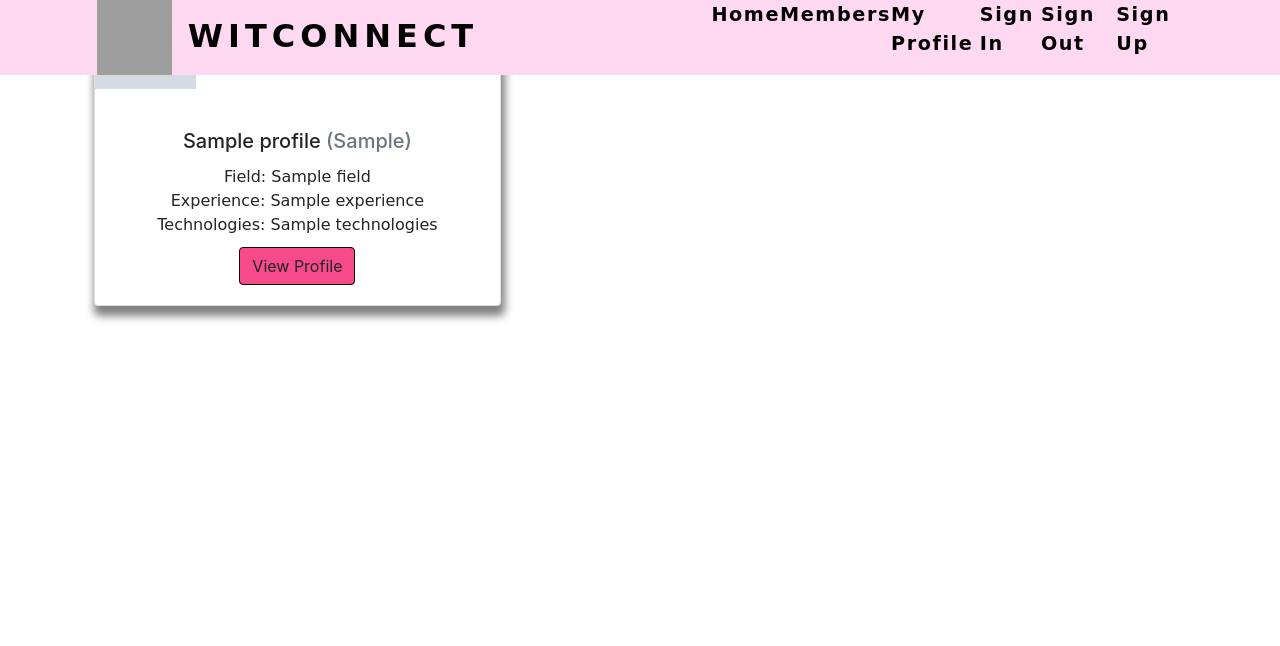
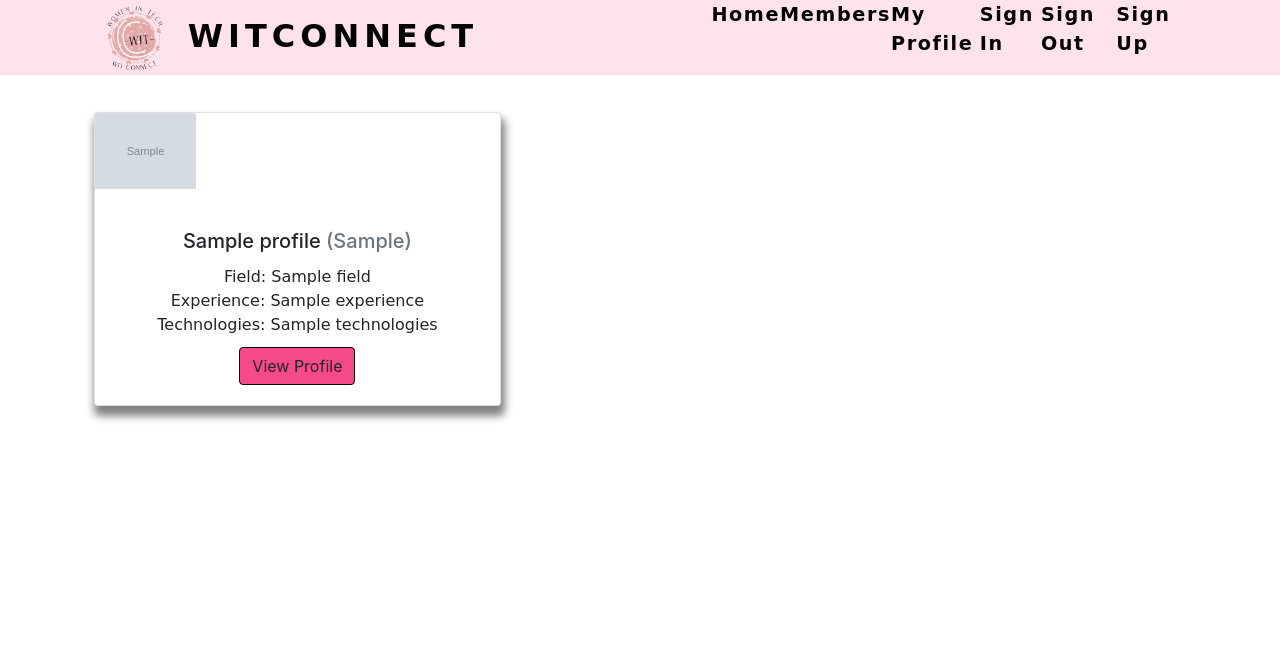
Before and after one commit to aineon/women-in-tech, a Flask app: page /members in a window 1280 px wide. Shown: the top 646 px of the page. Run offline with Flask 2, Linux system fonts and the light colour scheme; grey boxes marked "Sample" are stand-in pictures; a database or web service that is not in the repository returns one stand-in record (values such as "Sample title"); some libraries are stand-ins or nearby versions; some web fonts are replaced; grey boxes are pictures that could not be loaded.

Commit message:
Add logo

```diff
--- a/static/css/style.css
+++ b/static/css/style.css
@@ -27,7 +27,7 @@ nav {
     justify-content: space-around;
     align-items: center;
     min-height:  8.5vh;
-    background-color: #FFD9F2;
+    background-color: #ffe3ec;
     z-index: 9999;
     font-family: 'Crafty Girls', cursive;
 }
@@ -96,7 +96,7 @@ nav {
         right: 0px;
         height: 92vh;
         top: 8vh;
-        background-color: #FFD9F2;;
+        background-color: #ffe3ec;;
         display: flex;
         flex-direction: column;
         align-items: center;
@@ -144,6 +144,7 @@ nav {
 /*--Members cards--*/
 .card{
     box-shadow: 2px 8px 8px 2px grey;
+    margin-top: 100px;
     padding-bottom: 10px;
 }
 .card-body{
```
Also changed, not shown: static/images/w.png (added).
